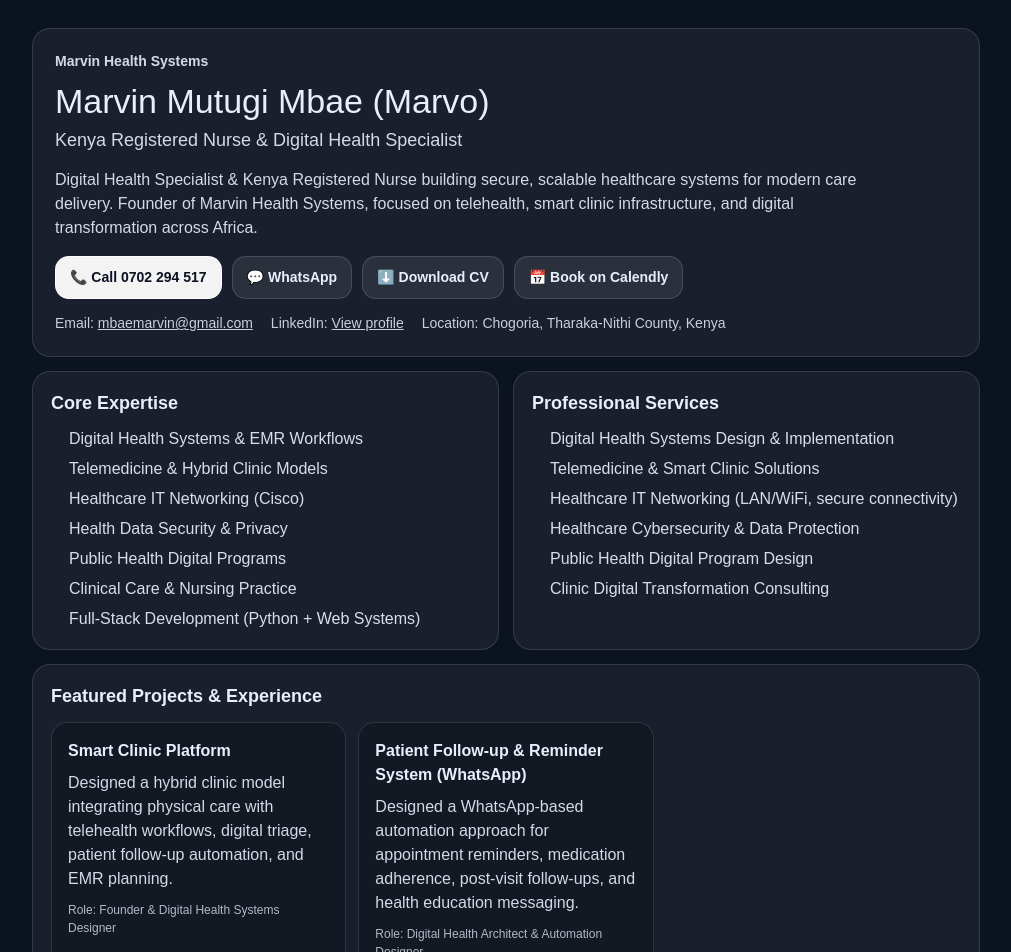
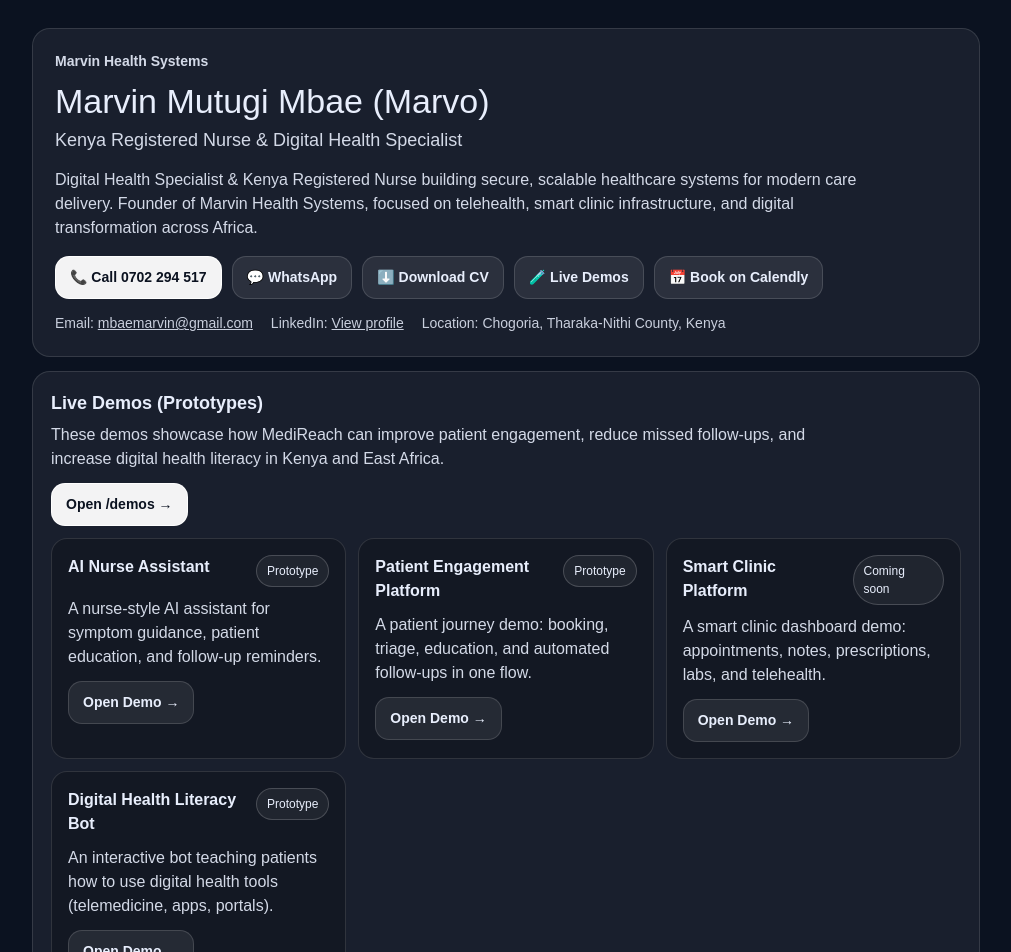
Before and after one commit to mbaemarvin-afk/marvin-health-systems, a Next.js app: page / in a window 1280 px wide. Shown: the top 952 px of the page, without its empty margins (134-1145 px from the left). Built offline with nearby package versions, Linux system fonts and the light colour scheme.

Commit message:
Update homepage with demos section

```diff
--- a/app/page.tsx
+++ b/app/page.tsx
@@ -22,6 +22,9 @@
 // Your LinkedIn (correct single-line URL):
 const LINKEDIN_URL = "https://www.linkedin.com/in/marvin-mutugi-0248a2128/";
 
+// New: Live demos page route
+const DEMOS_URL = "/demos";
+
 export default function Page() {
   return (
     <main style={{ minHeight: "100vh", background: "#0b1220", color: "#e8eefc" }}>
@@ -45,9 +48,7 @@
 
           <div style={{ opacity: 0.9, fontSize: 18 }}>{TITLE}</div>
 
-          <p style={{ marginTop: 14, opacity: 0.9, maxWidth: 820 }}>
-            {BIO}
-          </p>
+          <p style={{ marginTop: 14, opacity: 0.9, maxWidth: 820 }}>{BIO}</p>
 
           {/* Buttons */}
           <div
@@ -58,11 +59,7 @@
               marginTop: 16,
             }}
           >
-            <a
-              href={`tel:${PHONE_E164}`}
-              style={btnPrimary}
-              aria-label="Call Marvin"
-            >
+            <a href={`tel:${PHONE_E164}`} style={btnPrimary} aria-label="Call Marvin">
               📞 Call {PHONE_DISPLAY}
             </a>
 
@@ -78,6 +75,10 @@
 
             <a href={CV_PATH} download style={btn} aria-label="Download CV">
               ⬇️ Download CV
+            </a>
+
+            <a href={DEMO_URL_SAFE(DEMOS_URL)} style={btn} aria-label="View Live Demos">
+              🧪 Live Demos
             </a>
 
             <a href="#book" style={btn} aria-label="Go to booking section">
@@ -102,13 +103,62 @@
                 {EMAIL}
               </a>
             </span>
+
             <span>
               LinkedIn:{" "}
               <a style={link} href={LINKEDIN_URL} target="_blank" rel="noreferrer">
                 View profile
               </a>
             </span>
+
             <span>Location: {LOCATION}</span>
+          </div>
+        </section>
+
+        {/* NEW: DEMOS / PRODUCTS PREVIEW */}
+        <section style={{ ...card, marginTop: 14 }}>
+          <div style={{ display: "flex", justifyContent: "space-between", gap: 12, flexWrap: "wrap" }}>
+            <div>
+              <h2 style={h2}>Live Demos (Prototypes)</h2>
+              <p style={{ ...p, marginTop: 6, maxWidth: 780 }}>
+                These demos showcase how MediReach can improve patient engagement, reduce missed follow-ups,
+                and increase digital health literacy in Kenya and East Africa.
+              </p>
+            </div>
+
+            <a href={DEMO_URL_SAFE(DEMOS_URL)} style={btnPrimary} aria-label="Open demos page">
+              Open /demos →
+            </a>
+          </div>
+
+          <div
+            style={{
+              display: "grid",
+              gap: 12,
+              marginTop: 12,
+              gridTemplateColumns: "repeat(auto-fit, minmax(220px, 1fr))",
+            }}
+          >
+            <DemoCard
+              title="AI Nurse Assistant"
+              status="Prototype"
+              description="A nurse-style AI assistant for symptom guidance, patient education, and follow-up reminders."
+            />
+            <DemoCard
+              title="Patient Engagement Platform"
+              status="Prototype"
+              description="A patient journey demo: booking, triage, education, and automated follow-ups in one flow."
+            />
+            <DemoCard
+              title="Smart Clinic Platform"
+              status="Coming soon"
+              description="A smart clinic dashboard demo: appointments, notes, prescriptions, labs, and telehealth."
+            />
+            <DemoCard
+              title="Digital Health Literacy Bot"
+              status="Prototype"
+              description="An interactive bot teaching patients how to use digital health tools (telemedicine, apps, portals)."
+            />
           </div>
         </section>
 
@@ -160,25 +210,19 @@
             <div style={miniCard}>
               <h3 style={h3}>Smart Clinic Platform</h3>
               <p style={p}>
-                Designed a hybrid clinic model integrating physical care with
-                telehealth workflows, digital triage, patient follow-up
-                automation, and EMR planning.
+                Designed a hybrid clinic model integrating physical care with telehealth workflows, digital triage,
+                patient follow-up automation, and EMR planning.
               </p>
-              <div style={meta}>
-                Role: Founder & Digital Health Systems Designer
-              </div>
+              <div style={meta}>Role: Founder & Digital Health Systems Designer</div>
             </div>
 
             <div style={miniCard}>
               <h3 style={h3}>Patient Follow-up & Reminder System (WhatsApp)</h3>
               <p style={p}>
-                Designed a WhatsApp-based automation approach for appointment
-                reminders, medication adherence, post-visit follow-ups, and
-                health education messaging.
+                Designed a WhatsApp-based automation approach for appointment reminders, medication adherence,
+                post-visit follow-ups, and health education messaging.
               </p>
-              <div style={meta}>
-                Role: Digital Health Architect & Automation Designer
-              </div>
+              <div style={meta}>Role: Digital Health Architect & Automation Designer</div>
             </div>
 
             <div style={{ ...miniCard, gridColumn: "1 / -1" }}>
@@ -186,9 +230,8 @@
                 Vision Programme — Community Eye Care (Village HopeCore International)
               </h3>
               <p style={p}>
-                Led a large-scale community eye care program: vision screening,
-                coordinating specialist clinics, managing referrals, staff CMEs,
-                visual acuity assessments, and continuity of care.
+                Led a large-scale community eye care program: vision screening, coordinating specialist clinics,
+                managing referrals, staff CMEs, visual acuity assessments, and continuity of care.
               </p>
               <div style={meta}>Role: Lead Nurse</div>
             </div>
@@ -198,9 +241,7 @@
         {/* BOOKING */}
         <section id="book" style={{ ...card, marginTop: 14 }}>
           <h2 style={h2}>Book an Appointment</h2>
-          <p style={{ ...p, marginTop: 6 }}>
-            Click below to book a call/consultation.
-          </p>
+          <p style={{ ...p, marginTop: 6 }}>Click below to book a call/consultation.</p>
 
           <div style={{ display: "flex", gap: 10, flexWrap: "wrap", marginTop: 12 }}>
             <a href={CALENDLY_URL} target="_blank" rel="noreferrer" style={btnPrimary}>
@@ -212,6 +253,10 @@
               style={btn}
             >
               Email to Book
+            </a>
+
+            <a href={DEMO_URL_SAFE(DEMOS_URL)} style={btn}>
+              View Live Demos
             </a>
           </div>
 
@@ -238,6 +283,46 @@
       <div style={{ marginTop: 10 }}>{children}</div>
     </section>
   );
+}
+
+function DemoCard({
+  title,
+  status,
+  description,
+}: {
+  title: string;
+  status: string;
+  description: string;
+}) {
+  return (
+    <div style={miniCard}>
+      <div style={{ display: "flex", justifyContent: "space-between", gap: 10 }}>
+        <h3 style={h3}>{title}</h3>
+        <span
+          style={{
+            fontSize: 12,
+            padding: "6px 10px",
+            borderRadius: 999,
+            border: "1px solid rgba(255,255,255,0.18)",
+            background: "rgba(255,255,255,0.06)",
+            height: "fit-content",
+          }}
+        >
+          {status}
+        </span>
+      </div>
+      <p style={{ ...p, marginTop: 10 }}>{description}</p>
+
+      <a href={DEMO_URL_SAFE(DEMOS_URL)} style={{ ...btn, marginTop: 12, display: "inline-block" }}>
+        Open Demo →
+      </a>
+    </div>
+  );
+}
+
+// Safety helper so you never accidentally break the href if you change it later
+function DEMO_URL_SAFE(path: string) {
+  return path.startsWith("/") ? path : `/${path}`;
 }
 
 const card: React.CSSProperties = {
```
